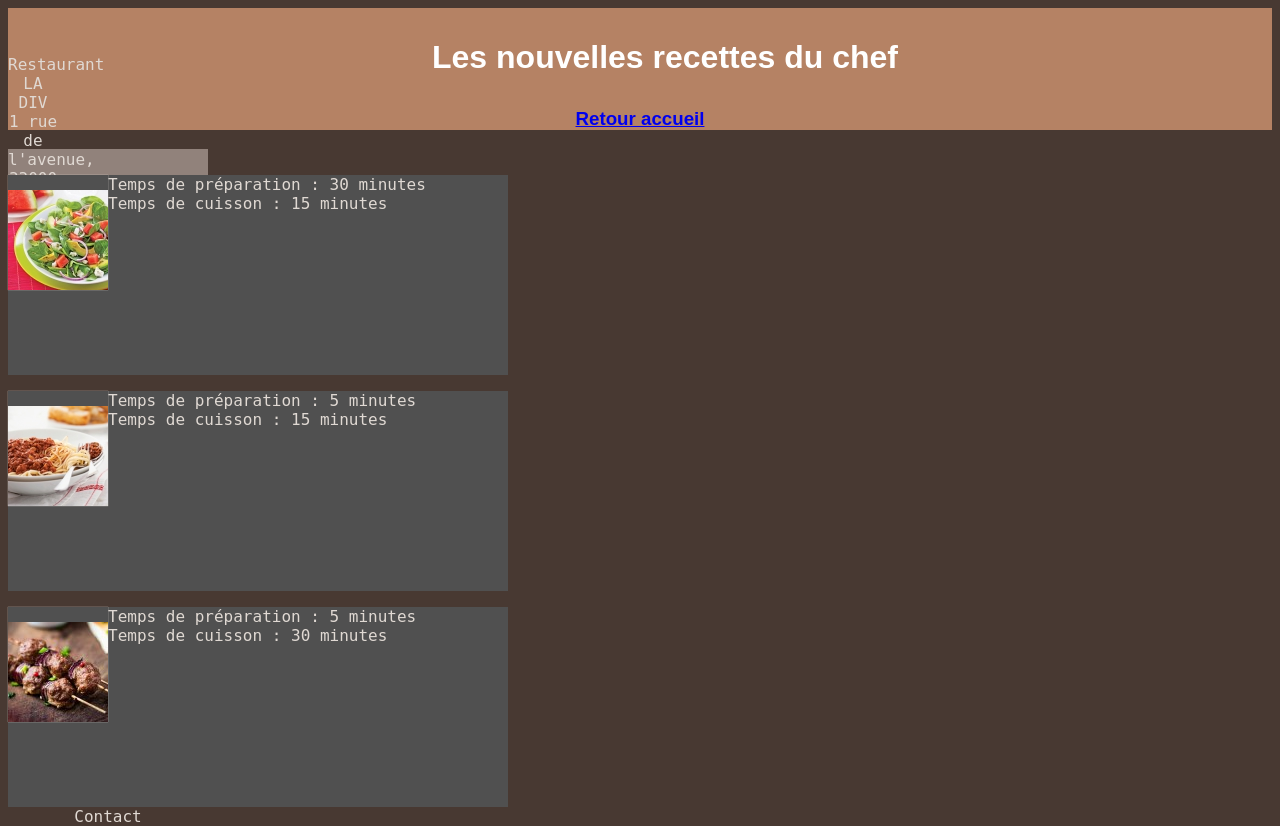
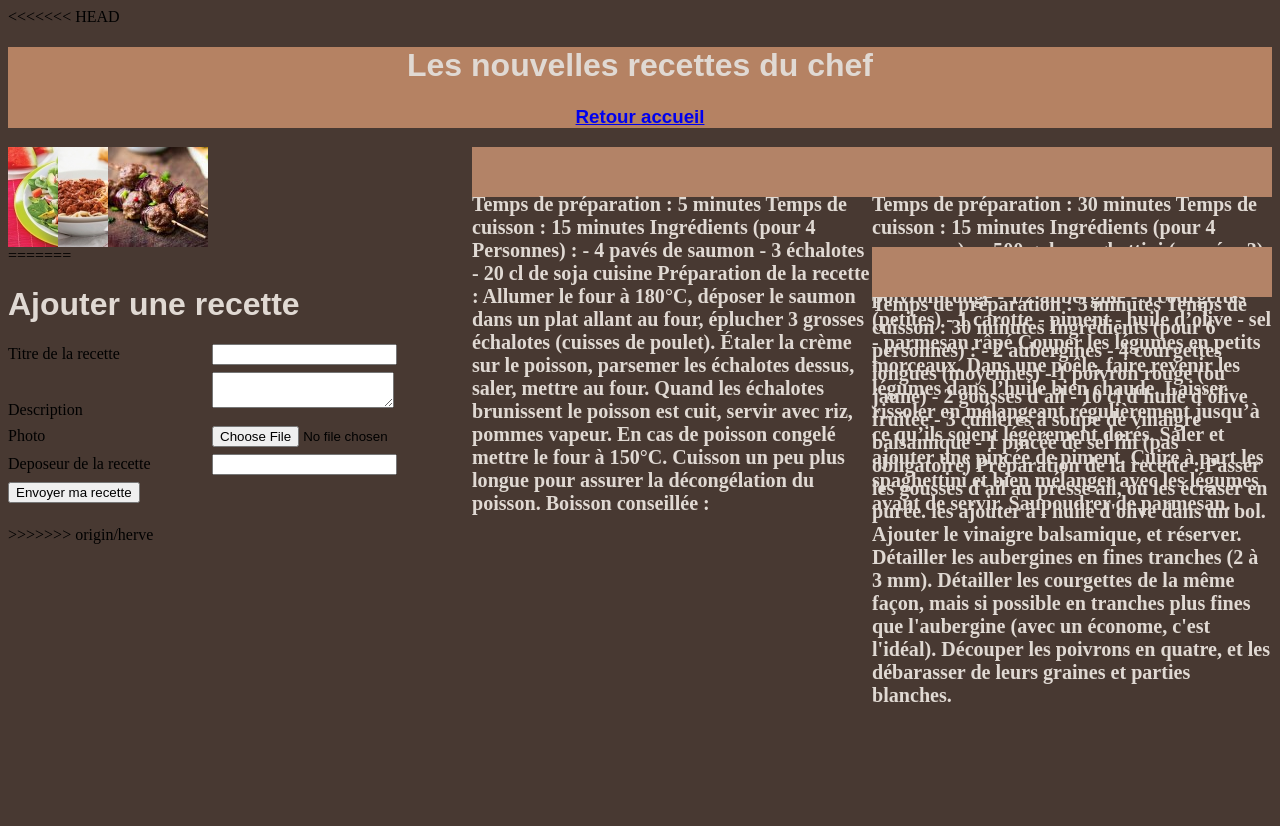
Before and after one commit to wrung/restaurant_la_div, a PHP site: page /recipes.php in a window 1280 px wide. After the commit the page ends 702 px from the top, so only its background shows below. Run offline with PHP 8.4, Linux system fonts and the light colour scheme.

Commit message:
css dans la page vue recette

```diff
--- /dev/null
+++ b/inc/connect.php
@@ -0,0 +1,2 @@
+<?php
+$bdd = new PDO('mysql:host=localhost;dbname=restaurant;charset=utf8','root','');
--- a/recipes.php
+++ b/recipes.php
@@ -1,3 +1,4 @@
+<<<<<<< HEAD
 <!DOCTYPE>
 
 <html lang="fr">
@@ -10,155 +11,112 @@
 
 <style>
 body{
-	font-family: sans-serif;
-	font-family: monospace, monospace;
-	background-color: #483932;
-}
-#page{
-	width: 1000px;
-	height: 500px;
-
+	background-color: #483932 ;
 }
 header{
-	color: #E0D9D3;
+
+	background-color: #B58263;
+	background-repeat: no-repeat;
 	text-align: center;
-	padding-top: 10px;
-	background-color: #B58264;
-	display: block;
+}
+ #article{
 
-}
-
-.header .bandeau{
- width: 500px;
- height: 50px;
- background-color: #B58264;
- display: block;
-
-}
-.adress{
  	width: 50px;
  	height: 50px;
  	float: left;
-}
-.contenu{
-	 width: 100%;
-	 height: auto;
-	 padding-top: 10px;
-	 display: block;
-
-}
-.article1{
-     width: 500px;
-	 height: 200px;
-	 color: #E0D9D3;
-	 background-color: #505050;
-	 text-align: justify;
-	 display: block;
-}
-.article2{
-     width: 500px;
-	 height: 200px;
-	 color: #E0D9D3;
-	 background-color: #505050;
-	 text-align: justify;
-	 display: block;
-}
-.article3{
-     width: 500px;
-	 height: 200px;
-	 color: #E0D9D3;
-	 background-color: #505050;
-	 text-align: justify;
-	 display: block;
-}
-img{
- 	width: 100px;
- 	height: 100px;
- 	float: left;
- 	margin: 0 ,auto;
- 	box-shadow: 0px 0px 1px;
- 	padding-top: 15px;
-
- }
-text{
- 	width: auto;
- 	height: auto;
- 	font-size: 10px;
- 	margin: 0 0 10px 10px;
- 	padding-top: 10px;
-
 
 
  }
-footer{
-	background-color: #91827B;
-	width: 200px;
-	height: 100px;
+ #aside{
+ 	width: 400px;
+ 	height: 50px;
+ 	font-size: 30px;
+ 	float: right;
+ 	background-color: #B38367;
  	color: #E0D9D3;
-	text-align: center;
+ 	f
  }
-.h3{
+ h1{
  	color: #E0D9D3;
-}
-.h4{
-	color: #483932;
-}
-h1 {
-	color: white;
  }
 
 </style>
 </head>
 <body>
 <header>
-		<div class="bandeau">
-		   <div class="adress"><p>Restaurant LA DIV<br>
-			1 rue de l'avenue, 33000 Bordeaux<br>
-			01 23 45 67 89
-		   </div>
-			<h1>Les nouvelles recettes du chef<h1></p>
+<h1>Les nouvelles recettes du chef<h1>
 <h3><a href="index.php">Retour accueil</a><h3>
-		</div>
 </header>
-<div class="page">
-	<div class="contenu">
-		<div class="article1">
-					<div class="img" ><img src="assets/img/salade.jpg" alt="recette 1">
-						<div class="text">
-							<p>
-							Temps de préparation : 30 minutes<br>
-							Temps de cuisson : 15 minutes<br>
 
-							</p>
+<section class="container">
+<div id="article" ><img src="assets/img/salade.jpg" alt="recette 1"></div>
+<div id="aside">
+<p><h6>
+Temps de préparation : 30 minutes
+Temps de cuisson : 15 minutes
+
+Ingrédients (pour 4 personnes) :
+- 500 g de spaghettini (numéro 3)
+- 1 oignon rouge
+- 1/2 poivron jaune
+- 1/2 poivron rouge
+- 1/2 aubergine
+- 3 courgettes (petites)
+- 1 carotte
+- piment
+- huile d’olive
+- sel
+- parmesan râpé
+Couper les légumes en petits morceaux. Dans une poêle, faire revenir les légumes dans l’huile bien chaude.
+Laisser rissoler en mélangeant régulièrement jusqu’à ce qu’ils soient légèrement dorés. Saler et ajouter une pincée de piment.
+Cuire à part les spaghettini et bien mélanger avec les légumes avant de servir. Saupoudrer de parmesan.<h6></p></div>
+
+
+
+<div id="article" ><img src="assets/img/spaguettis.jpg" alt="recette 2"></div>
+<div id="aside">
+<p><h6>Temps de préparation : 5 minutes
+Temps de cuisson : 15 minutes
+
+Ingrédients (pour 4 Personnes) :
+- 4 pavés de saumon
+- 3 échalotes
+- 20 cl de soja cuisine
+
+Préparation de la recette :
+
+Allumer le four à 180°C, déposer le saumon dans un plat allant au four, éplucher 3 grosses échalotes (cuisses de poulet).
+Étaler la crème sur le poisson, parsemer les échalotes dessus, saler, mettre au four. Quand les échalotes brunissent le poisson est cuit, servir avec riz, pommes vapeur.
+En cas de poisson congelé mettre le four à 150°C. Cuisson un peu plus longue pour assurer la décongélation du poisson.
+Boisson conseillée :<h6></p></div>
+<div id="" ="article"> <img src="assets/img/viandegrillée.jpg" alt="recette 3"></div>
+<div id="aside"><h6>
+<p>Temps de préparation : 5 minutes
+Temps de cuisson : 30 minutes
+
+Ingrédients (pour 6 personnes) :
+- 2 aubergines
+- 4 courgettes longues (moyennes)
+- 1 poivron rouge (ou jaune)
+- 2 gousses d'ail
+- 10 cl d'huile d'olive fruitée
+- 3 cuillères à soupe de vinaigre balsamique
+- 1 pincée de sel fin (pas obligatoire)
+
+Préparation de la recette :
+
+Passer les gousses d'ail au presse ail, ou les écraser en purée.
+les ajouter à l'huile d'olive dans un bol.
+Ajouter le vinaigre balsamique, et réserver.
+Détailler les aubergines en fines tranches (2 à 3 mm).
+Détailler les courgettes de la même façon, mais si possible en tranches plus fines que l'aubergine (avec un économe, c'est l'idéal).
+Découper les poivrons en quatre, et les débarasser de leurs graines et parties blanches.<h6></p>
 </div>
 </div>
-		</div>
-	<div class="article2">
-		<div class="img" ><img src="assets/img/spaguettis.jpg" alt="recette 2">
-					<div class="text">
-							<p>Temps de préparation : 5 minutes<br>
-							Temps de cuisson : 15 minutes<br>
+</section>
 
-							</p>
-					</div>
-		</div>
-	</div>
-	<div class="article2">
-		<div class="img"><img src="assets/img/viandegrillée.jpg" alt="recette 3">
-					<div div class="text"><p>
-							Temps de préparation : 5 minutes<br>
-							Temps de cuisson : 30 minutes<br>
+<footer>
 
-							</p>
-					</div>
-		</div>
-	</div>
-	</div>
-</div>
-<footer>
-	<div class="decouverte"><p>Contact<p>
-
-	</div>
 </footer>
 
 
@@ -189,4 +147,172 @@
 
 
 </body>
+
+=======
+<?php
+session_start(); // Permet de démarrer la session
+require_once 'inc/connect.php';
+//
+//if(!isset($_SESSION['is_logged']) || $_SESSION['is_logged'] == false){
+// 	// Redirection vers la page de connexion si non connecté
+// 	header('Location: login.php');
+// 	die;
+//}
+
+$maxSize = (1024 * 1000) * 2; // Taille maximum du fichier
+$uploadDir = 'uploads/'; // Répertoire d'upload
+$mimeTypeAvailable = ['image/jpg', 'image/jpeg', 'image/pjpeg', 'image/png', 'image/gif'];
+
+$errors = [];
+$post = [];
+$displayForm = true;
+
+if(!empty($_POST)){
+	foreach($_POST as $key => $value){
+		$post[$key] = trim(strip_tags($value));
+	}
+
+	if(strlen($post['title']) < 5 || strlen($post['title']) > 50){
+		$errors[] = 'Le titre doit comporter entre 5 et 50 caractères';
+	}
+
+	if(strlen($post['content']) < 20){
+		$errors[] = 'La description doit comporter au moins 20 caractères';
+	}
+
+
+	if(isset($_FILES['picture']) && $_FILES['picture']['error'] === 0){
+
+		$finfo = new finfo();
+		$mimeType = $finfo->file($_FILES['picture']['tmp_name'], FILEINFO_MIME_TYPE);
+
+		$extension = pathinfo($_FILES['picture']['name'], PATHINFO_EXTENSION);
+
+		if(in_array($mimeType, $mimeTypeAvailable)){
+
+			if($_FILES['picture']['size'] <= $maxSize){
+
+				if(!is_dir($uploadDir)){
+					mkdir($uploadDir, 0755);
+				}
+
+				$newPictureName = uniqid('picture_').'.'.$extension;
+
+				if(!move_uploaded_file($_FILES['picture']['tmp_name'], $uploadDir.$newPictureName)){
+					$errors[] = 'Erreur lors de l\'upload de la photo';
+				}
+			}
+			else {
+				$errors[] = 'La taille du fichier excède 2 Mo';
+			}
+
+		}
+		else {
+			$errors[] = 'Le fichier n\'est pas une image valide';
+		}
+	}
+	else {
+		$errors[] = 'Aucune photo sélectionnée';
+	}
+
+
+
+	if(count($errors) === 0){
+
+		if(isset($post['selected'])){
+			$isSelected = 1;
+		}
+		else {
+			$isSelected = 0;
+		}
+
+
+		$query = $bdd->prepare('INSERT INTO recipes (title, content, picture, date_create, id_user) VALUES(:title, :content, :picture, NOW(), :id_user)');
+
+		$query->bindValue(':title', $post['title']); // PDO::PARAM_STR est le paramètre par défaut et donc non obligatoire si on traite un string
+		$query->bindValue(':content', $post['content']);
+		$query->bindValue(':picture', $uploadDir.$newPictureName);
+        $query->bindValue(':id_user', $post['id_user'], PDO::PARAM_INT);
+
+		if($query->execute()){
+			$success = 'Youpi, la recette est ajoutée avec succès';
+			$displayForm = false;
+		}
+		else {
+			// Erreur de développement
+			var_dump($query->errorInfo());
+			die; // alias de exit(); => die('Hello world');
+		}
+
+	}
+	else {
+		$errorsText = implode('<br>', $errors);
+	}
+}
+
+
+
+?><!DOCTYPE html>
+<html>
+<head>
+<meta charset="utf-8">
+<title>Ajouter une recette</title>
+
+<style>
+label {
+	display: inline-block;
+	min-width: 200px;
+	margin-bottom: 7px;
+}
+input, select, textarea {
+	margin-bottom: 7px;
+}
+</style>
+</head>
+<body>
+
+	<h1>Ajouter une recette</h1>
+
+	<?php if(isset($errorsText)): ?>
+		<p style="color:red;"><?php echo $errorsText; ?></p>
+	<?php endif; ?>
+
+	<?php if(isset($success)): ?>
+		<p style="color:green;"><?php echo $success; ?></p>
+	<?php endif; ?>
+
+
+	<?php if($displayForm === true): ?>
+	<form method="post" enctype="multipart/form-data">
+
+		<label for="title">Titre de la recette</label>
+		<input type="text" name="title" id="title">
+
+		<br>
+		<label for="content">Description</label>
+		<textarea name="content" id="content"></textarea>
+
+		<br>
+		<label for="picture">Photo</label>
+		<input type="file" name="picture" id="picture" accept="image/*">
+
+
+<!--
+        <br>
+		<label for="date_create">Date de creation</label>
+		<input type="text" name="date_create" id="date_create">
+-->
+
+		<br>
+		<label for="id_user">Deposeur de la recette</label>
+		<input type="text" name="id_user" id="id_user">
+
+		<br>
+		<input type="submit" value="Envoyer ma recette">
+	</form>
+	<?php endif; ?>
+
+
+</body>
+>>>>>>> origin/herve
 </html>
```
Also changed, not shown: view-recipes2.php (added, +93 -0 lines). Lines whose indentation alone changed are shown as unchanged.
